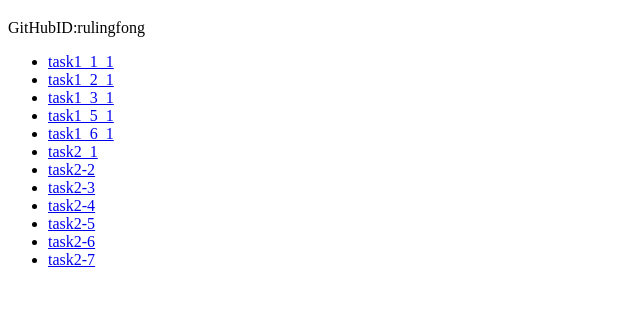
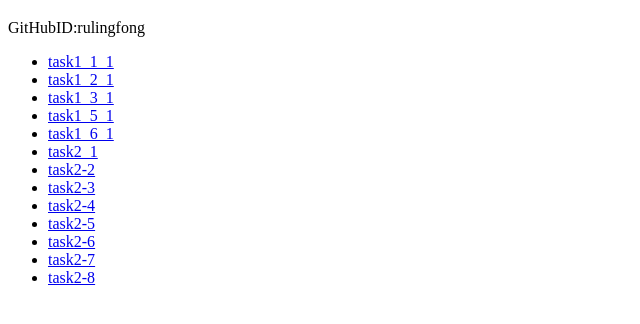
Before and after one commit to kuangyl0212/demos, a plain HTML site: page index.html in a window 1280 px wide. Shown: the part 70-394 px from the top of the page, without its empty margins (0-640 px from the left). Drawn offline with Linux system fonts and the light colour scheme.

Commit message:
更新首页

```diff
--- a/index.html
+++ b/index.html
@@ -20,6 +20,7 @@
 		<li><a href="task2-5/task2-5.html">task2-5</a></li>
 		<li><a href="task2-6/task2-6.html">task2-6</a></li>
 		<li><a href="task2-7/task2-7.html">task2-7</a></li>
+		<li><a href="task2-8/task2-8.html">task2-8</a></li>
 	</ul>
 	<script>
 
```
